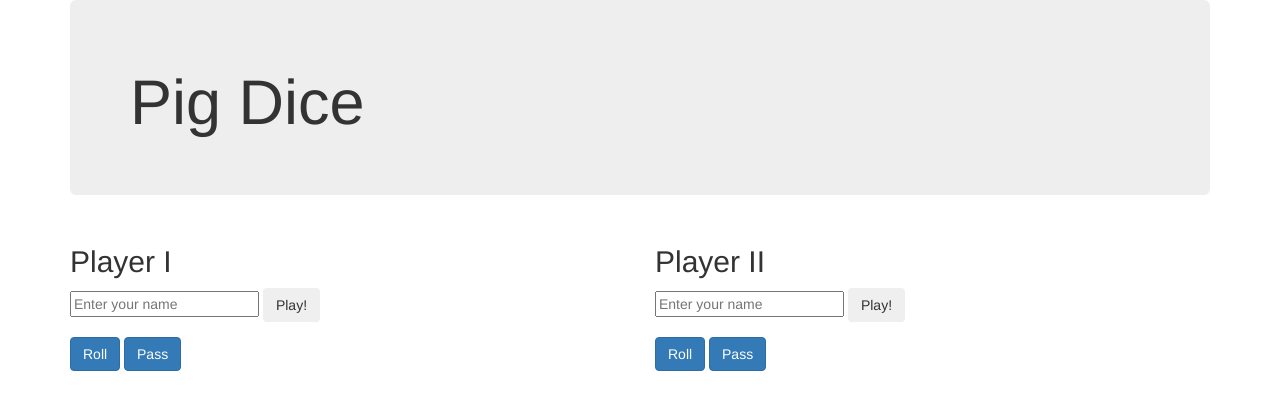
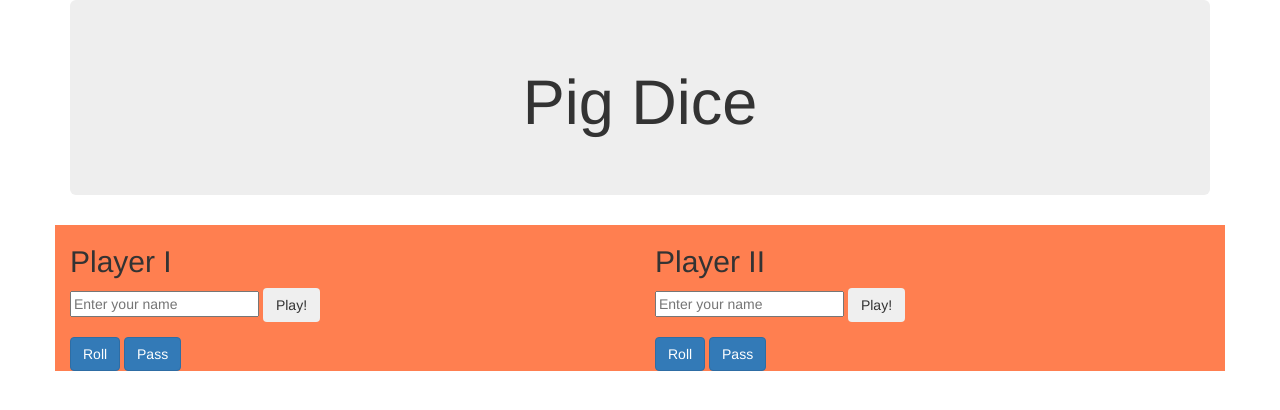
Before and after one commit to RachelAya/Pig-Dice-IP, a plain HTML site: page index.html in a window 1280 px wide. Drawn offline with Linux system fonts and the light colour scheme.

```diff
--- a/index.html
+++ b/index.html
@@ -11,11 +11,12 @@
 
 <body>
   <div class="container">
-    <div class="jumbotron">
+    <div class="jumbotron text-center">
       <h1>Pig Dice</h1>
     </div>
-    <div class="row">
+    <div class="row" style="background-color:coral">
       <div class="col-md-6" id="p1">
+        <form id="pigDice">
           <h2>Player I</h2>
           <div class="form-group" id="formI">
             <input type="text" id="playerI-name" placeholder="Enter your name">
@@ -34,6 +35,7 @@
           </div>
           <p id="pNameII"></p>
           <button class="btn btn-primary" id="roll2">Roll</button>    <button class="btn btn-primary" id="pass2">Pass</button>
+        </form>
         <div  class="playerIIResult">
         </div>
       </div>
```
Lines whose indentation alone changed are shown as unchanged.
